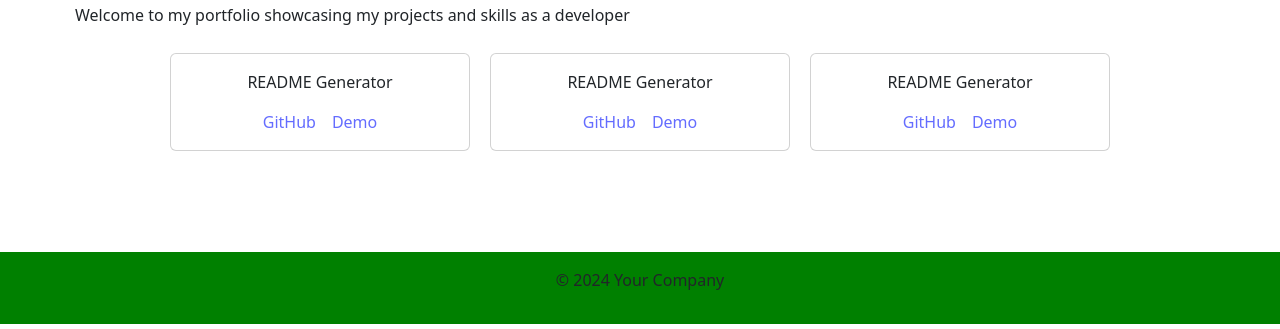
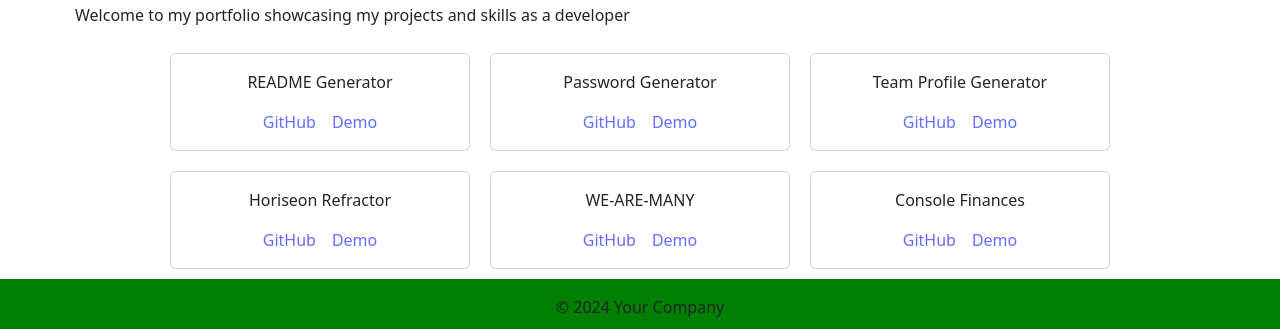
Before and after one commit to hamdishh/react-2-portfolio, a React app in the folder challenge/react-portfolio/: page /home in a window 1280 px wide. Shown: the part 476-805 px from the top of the page. Built offline with nearby package versions, Linux system fonts and the light colour scheme; the HTML template or start-up script is replaced by a standard one.

Commit message:
added 3 more card components vertically aligned in the center of page

```diff
--- a/challenge/react-portfolio/src/components/Pages/Home.jsx
+++ b/challenge/react-portfolio/src/components/Pages/Home.jsx
@@ -23,7 +23,7 @@ const Home = () => {
       />
       <Project
         project={{
-          name: "README Generator",
+          name: "Password Generator",
           description: "",
           github: "",
           demo: "",
@@ -31,13 +31,43 @@ const Home = () => {
       />
       <Project
         project={{
-          name: "README Generator",
+          name: "Team Profile Generator",
           description: "",
           github: "",
           demo: "",
         }}
       />
     </div>
+
+    <div className="project-container"> {/* Parent container for projects */}
+
+      <Project
+        project={{
+          name: "Horiseon Refractor",
+          description: "",
+          github: "",
+          demo: "",
+        }}
+      />
+      <Project
+        project={{
+          name: "WE-ARE-MANY",
+          description: "",
+          github: "",
+          demo: "",
+        }}
+      />
+      <Project
+        project={{
+          name: "Console Finances",
+          description: "",
+          github: "",
+          demo: "",
+        }}
+      />
+    </div>
+
+
     </div>
   );
 };
```
